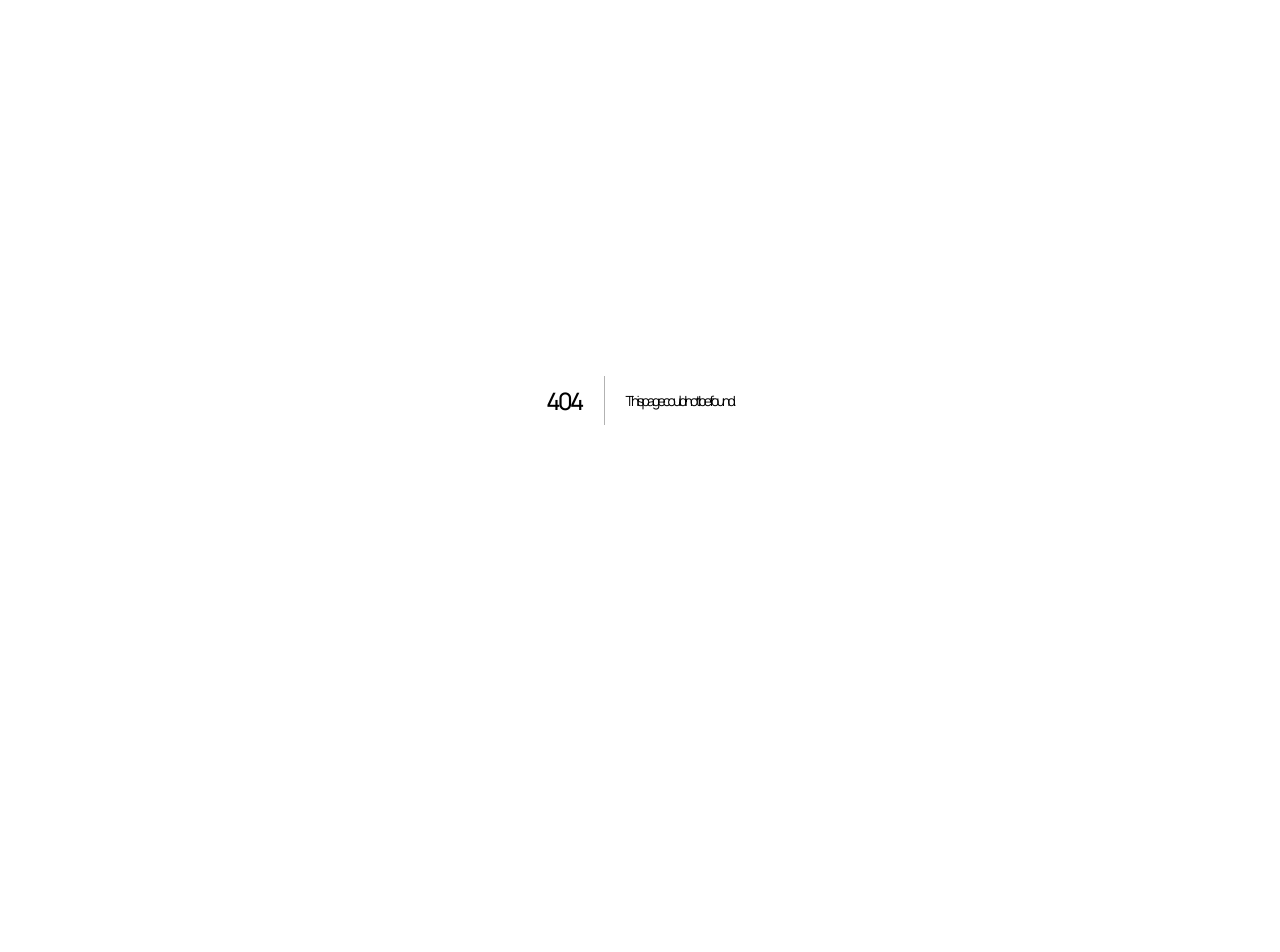
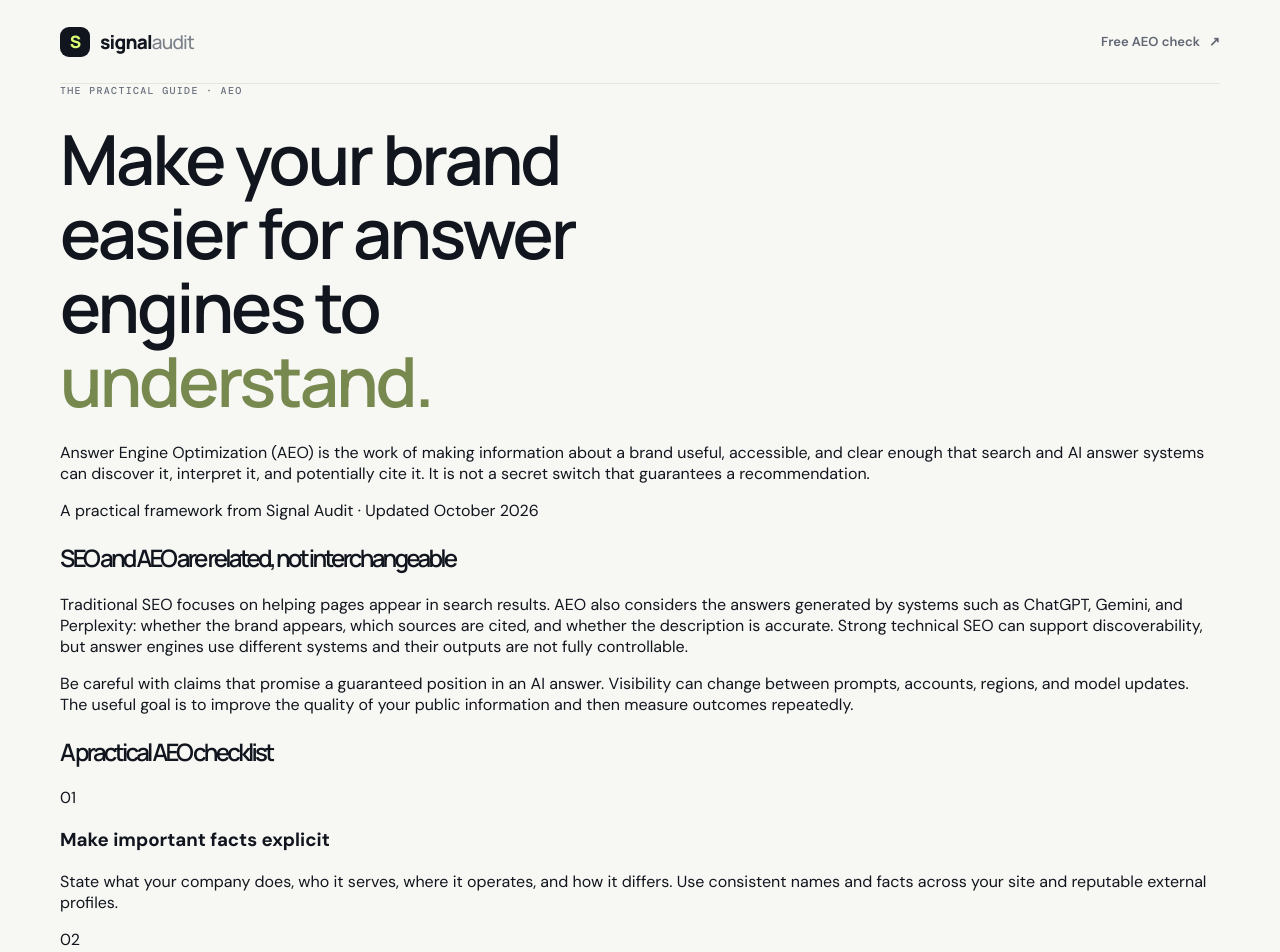
Before and after one commit to altairyash/chatgpt_playground, a Next.js app: page /aeo-guide in a window 1280 px wide. Before the commit this address had no page. Shown: the top 952 px of the page. Before the commit the page ends 800 px from the top, so only its background shows below. Built offline with nearby package versions, Linux system fonts and the light colour scheme.

Commit message:
Publish practical AEO guide for organic discovery

```diff
--- /dev/null
+++ b/app/aeo-guide/page.tsx
@@ -0,0 +1,70 @@
+import type { Metadata } from "next";
+
+export const metadata: Metadata = {
+  title: "AEO: A Practical Guide to AI Search Readiness | Signal Audit",
+  description: "Learn what answer engine optimization can and cannot do, which technical signals to check, and how to measure whether AI search visibility is improving.",
+  alternates: { canonical: "/aeo-guide" },
+  openGraph: {
+    title: "AEO: A Practical Guide to AI Search Readiness",
+    description: "A grounded checklist for making website information easier for search and answer engines to interpret.",
+    type: "article",
+  },
+};
+
+const checklist = [
+  ["Make important facts explicit", "State what your company does, who it serves, where it operates, and how it differs. Use consistent names and facts across your site and reputable external profiles."],
+  ["Publish pages that answer real buyer questions", "Create useful, specific pages for the questions customers actually ask. Lead with a direct answer, then support it with details, evidence, examples, and a clear author or business identity."],
+  ["Keep technical access healthy", "Check indexability, canonical URLs, page titles, headings, internal links, and XML sitemaps. A page that cannot be fetched or understood is harder to discover."],
+  ["Use structured data accurately", "Add relevant Schema.org markup where appropriate, and keep it consistent with visible page content. Detecting JSON-LD alone does not prove it is valid or that an answer engine will use it."],
+  ["Earn credible third-party references", "Useful independent sources, expert mentions, reviews, and industry listings can help establish context. Avoid fake reviews, paid link schemes, and mass-produced directory spam."],
+  ["Measure actual visibility", "Track a stable set of buyer prompts across relevant answer engines, record brand mentions and cited URLs, compare competitors, and monitor qualified visits and conversions. Results vary by model, prompt, location, and time."],
+];
+
+export default function AeoGuidePage() {
+  return (
+    <main>
+      <nav className="nav shell">
+        <a className="brand" href="/" aria-label="Signal Audit home"><span className="brand-mark">S</span><span>signal<span className="brand-light">audit</span></span></a>
+        <a className="nav-link" href="/#free-check">Free AEO check <span aria-hidden="true">↗</span></a>
+      </nav>
+      <article className="shell guide-article">
+        <div className="eyebrow">THE PRACTICAL GUIDE · AEO</div>
+        <h1>Make your brand easier for answer engines to <em>understand.</em></h1>
+        <p className="guide-lede">Answer Engine Optimization (AEO) is the work of making information about a brand useful, accessible, and clear enough that search and AI answer systems can discover it, interpret it, and potentially cite it. It is not a secret switch that guarantees a recommendation.</p>
+        <p className="guide-updated">A practical framework from Signal Audit · Updated October 2026</p>
+
+        <section className="guide-section">
+          <h2>SEO and AEO are related, not interchangeable</h2>
+          <p>Traditional SEO focuses on helping pages appear in search results. AEO also considers the answers generated by systems such as ChatGPT, Gemini, and Perplexity: whether the brand appears, which sources are cited, and whether the description is accurate. Strong technical SEO can support discoverability, but answer engines use different systems and their outputs are not fully controllable.</p>
+          <p>Be careful with claims that promise a guaranteed position in an AI answer. Visibility can change between prompts, accounts, regions, and model updates. The useful goal is to improve the quality of your public information and then measure outcomes repeatedly.</p>
+        </section>
+
+        <section className="guide-section">
+          <h2>A practical AEO checklist</h2>
+          <div className="guide-checklist">
+            {checklist.map(([title, detail], index) => (
+              <div className="guide-check" key={title}>
+                <span className="guide-number">{String(index + 1).padStart(2, "0")}</span>
+                <div><h3>{title}</h3><p>{detail}</p></div>
+              </div>
+            ))}
+          </div>
+        </section>
+
+        <section className="guide-section">
+          <h2>What to measure</h2>
+          <p>Start with a small set of high-intent prompts such as “best [category] for [use case]” or “alternatives to [competitor]”. Run them consistently across the answer engines that matter to your customers. Record whether your brand is mentioned, whether a source URL is cited, which competitors appear, and whether the answer describes your offer correctly.</p>
+          <p>Then connect that visibility to business measures: qualified referral sessions, demo requests, sign-ups, and sales. A visibility score by itself is not revenue, and correlation does not prove that one content change caused a change in recommendations.</p>
+        </section>
+
+        <section className="guide-cta">
+          <div className="eyebrow">START WITH THE BASICS</div>
+          <h2>Check your site's technical signals.</h2>
+          <p>Run a free homepage snapshot for metadata, crawlability, structured-data presence, and standard discovery files. It does not query AI engines or promise rankings.</p>
+          <a className="button button-primary" href="/#free-check">Run the free AEO check <span aria-hidden="true">↗</span></a>
+        </section>
+      </article>
+      <footer className="footer"><div className="shell footer-inner"><a className="brand" href="/"><span className="brand-mark">S</span><span>signal<span className="brand-light">audit</span></span></a><span>Practical website diagnostics. Honest recommendations.</span><span>© {new Date().getFullYear()} Signal Audit</span></div></footer>
+    </main>
+  );
+}
```
